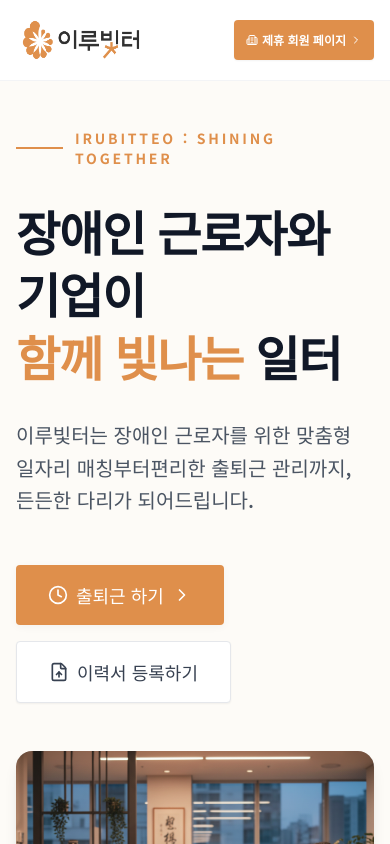
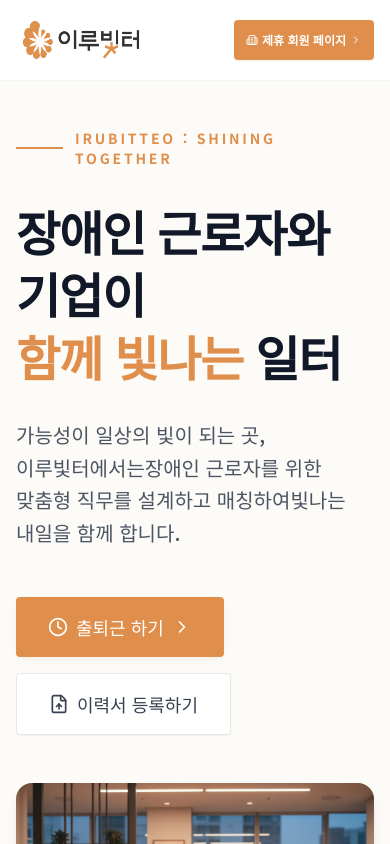
Before and after one commit to etax119-arch/irubitteo, a Next.js app: page / in a window 390 px wide. Shown: the top 844 px of the page. Built offline with nearby package versions, Linux system fonts and the light colour scheme; no server answers; a web font is replaced by a local one.

Commit message:
수정/개선 #13

```diff
--- a/app/_components/HeroSection.tsx
+++ b/app/_components/HeroSection.tsx
@@ -20,8 +20,9 @@ export default function HeroSection() {
           </h1>
 
           <p className="text-xl text-gray-600 leading-relaxed break-keep max-w-xl">
-            이루빛터는 장애인 근로자를 위한 맞춤형 일자리 매칭부터<br className="hidden sm:block"/>
-            편리한 출퇴근 관리까지, 든든한 다리가 되어드립니다.
+            가능성이 일상의 빛이 되는 곳, 이루빛터에서는<br className="hidden sm:block"/>
+            장애인 근로자를 위한 맞춤형 직무를 설계하고 매칭하여<br className="hidden sm:block"/>
+            빛나는 내일을 함께 합니다.
           </p>
 
           <div className="flex flex-wrap gap-4 pt-4">
```
